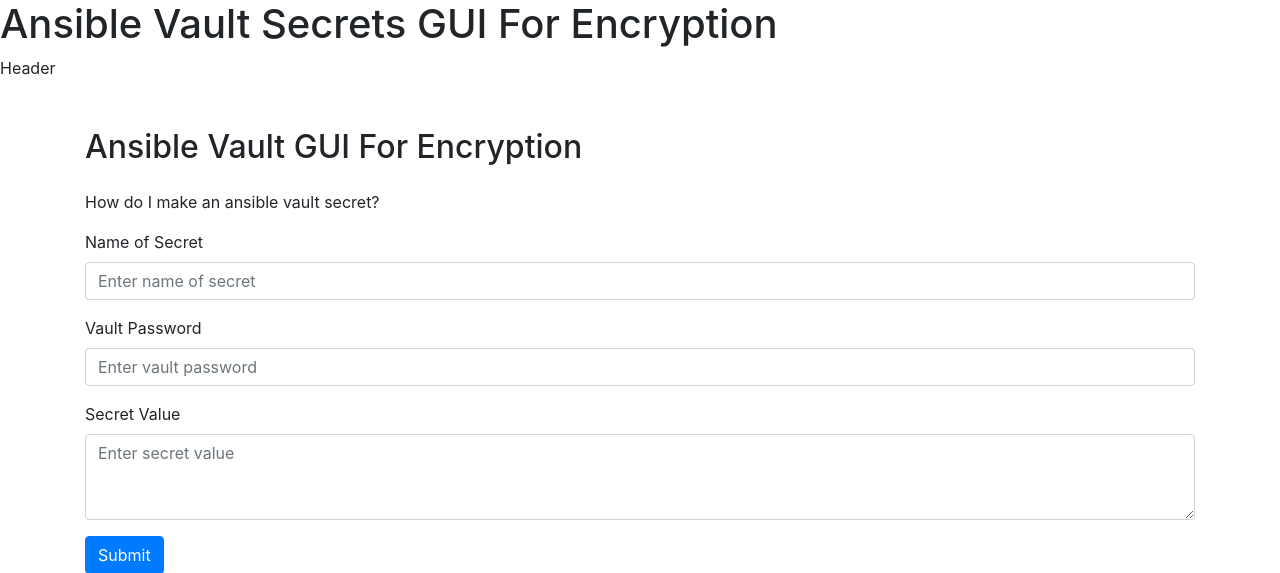
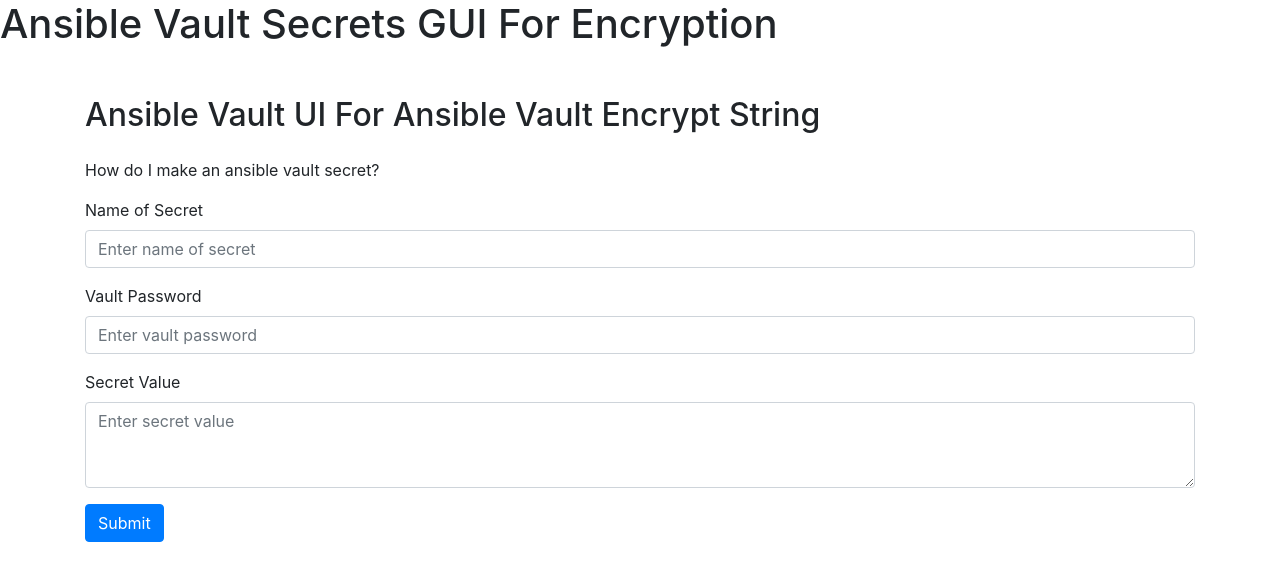
Before and after one commit to chrisjsimpson/container-aqpxt0, a Flask app: page / in a window 1280 px wide. Shown: the top 573 px of the page. Run offline with Flask 3, Linux system fonts and the light colour scheme; some libraries are stand-ins or nearby versions.

Commit message:
naming things.

```diff
--- a/src/web/templates/index.html
+++ b/src/web/templates/index.html
@@ -2,13 +2,13 @@
 
 
 {% block header %}
-    Header
+    <!-- header -->
 {% endblock header %}
 
 {% block content %}
 <body>
     <div class="container mt-5">
-        <h2 class="mb-4">Ansible Vault GUI For Encryption</h2>
+        <h2 class="mb-4">Ansible Vault UI For Ansible Vault Encrypt String</h2>
         <p>How do I make an ansible vault secret?</p>
         <form action="/" method="POST">
             <div class="form-group">
```
